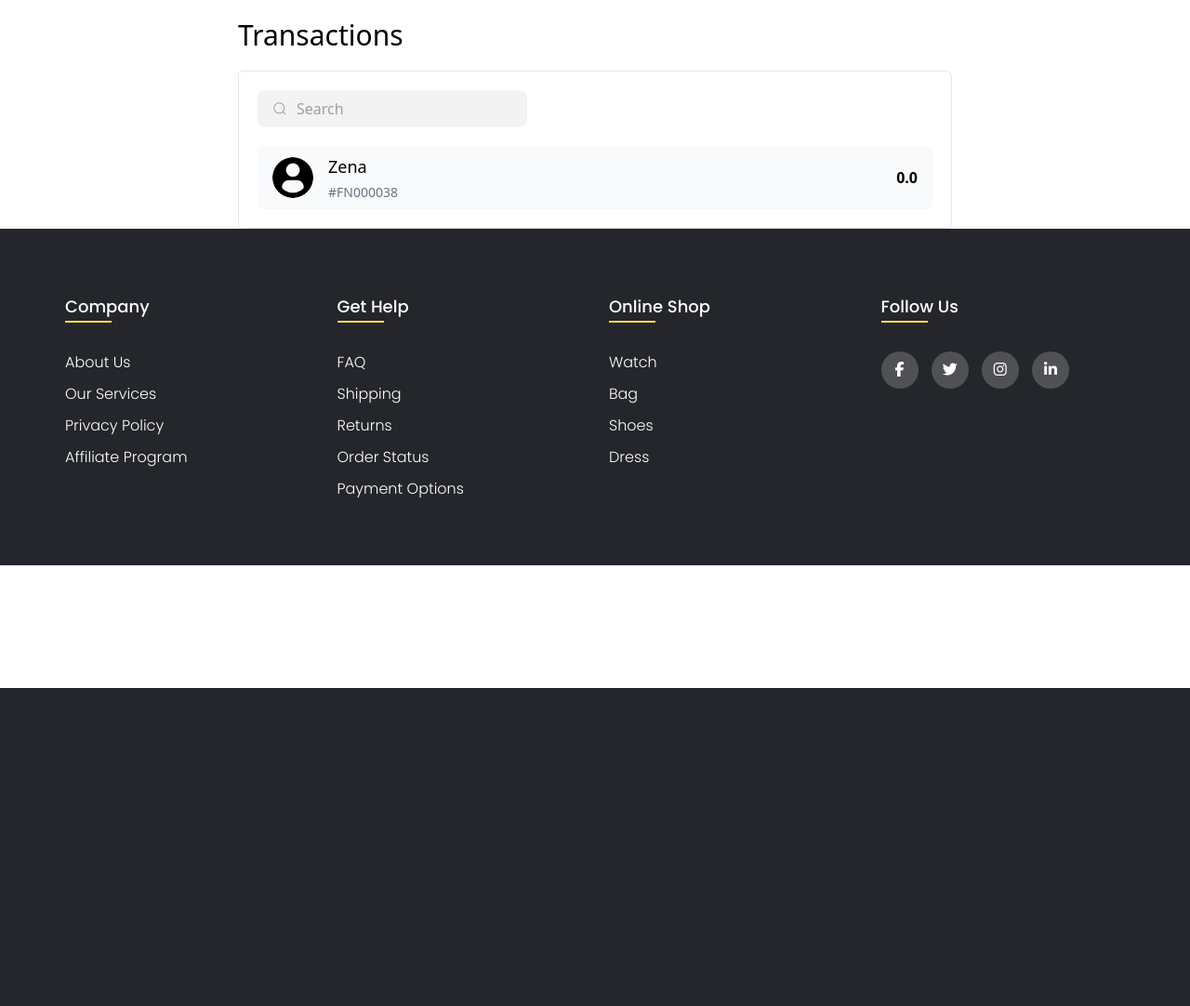
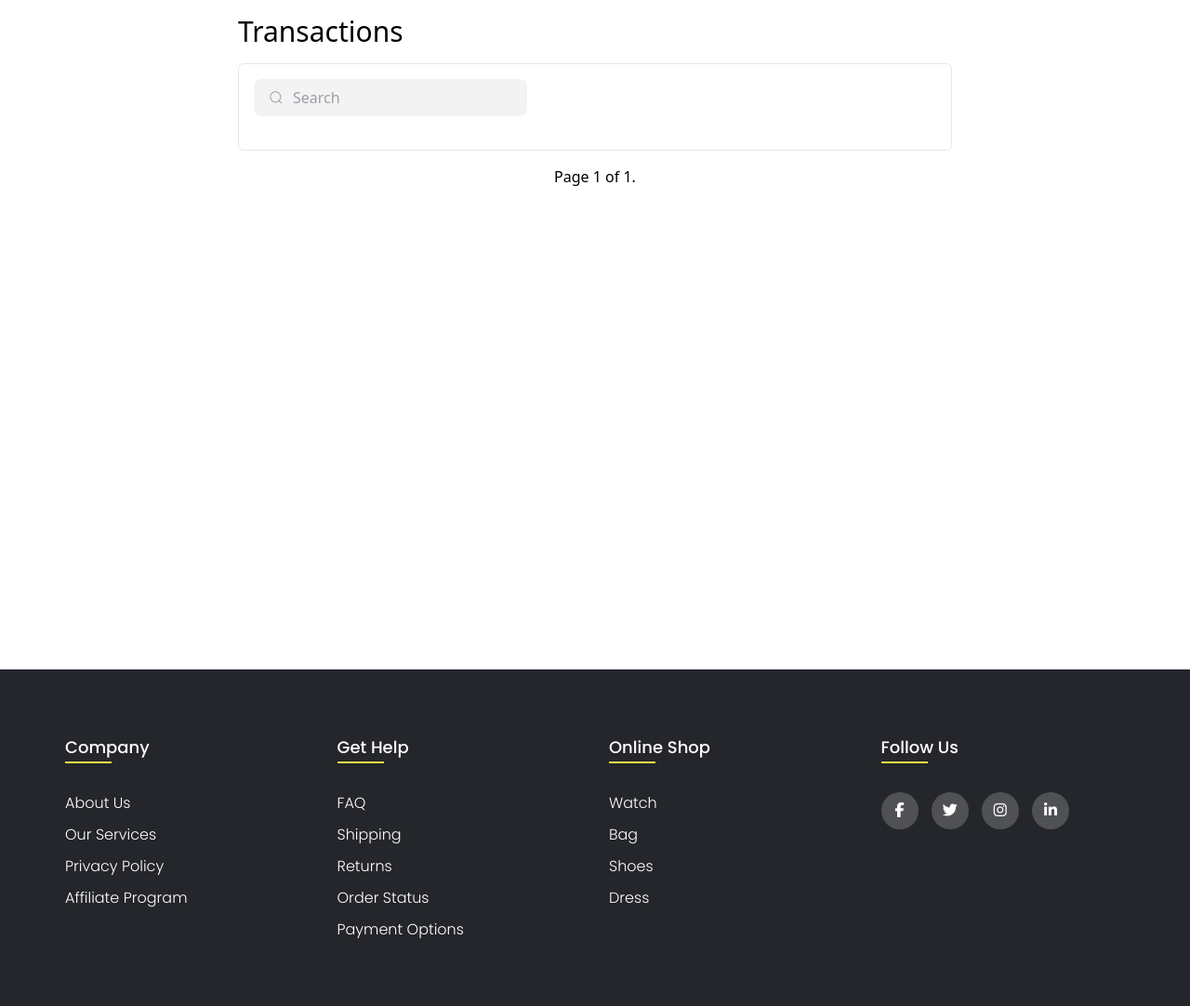
Before and after one commit to TharakaramuduN/TailorFlow1, a Django app: page /transactions/ in a window 1280 px wide. Shown: the part 60-1142 px from the top of the page at 93% size. Before the commit the page ends 800 px from the top, so only its background shows below. Run offline with Django 4.2, Linux system fonts and the light colour scheme; a user stored in the database is signed in; data comes from the database, SQL or seed files in the repository.

Commit message:
added pagination in transactions app

```diff
--- /dev/null
+++ b/apps/transactions/static/js/transactions.js
@@ -0,0 +1,43 @@
+async function filterTransactions(page_num){
+    const searchQuery = document.querySelector('.search-input').value
+    let response = await fetch(`/filter-transactions/?search=${searchQuery}&page=${page_num ? page_num : 1}`)
+    if(!response.ok){
+        throw Error('not found')
+    }
+    const data = await response.json()
+    const transactionsContainer = document.querySelector('.transactions-list')
+    transactionsContainer.innerHTML = ''
+    pagination = document.querySelector('.pagination')
+    page_obj = data['page_obj']
+    data['transactions'].forEach(transaction=>{
+        const divElement = document.createElement('div')
+        divElement.classList.add('transaction-card', 'flex','justify-between', 'w-full','even:bg-slate-100', 'odd:bg-slate-50' ,'rounded-md', 'px-4', 'pb-3')
+        divElement.innerHTML = `
+        <div class="flex gap-2 sm:gap-4">
+            <div class="flex justify-center items-center"><img class=" h-11 w-11 rounded-full" src="/media/${transaction.order__customer__profile}" alt=""></div>
+            <div class="flex gap-1 flex-col">
+                <p class="text-lg font-medium">${transaction.order__customer__first_name}</p>
+                <p class=" text-sm  text-gray-500">Order Id:${transaction.order__id}</p>
+            </div>
+        </div>
+        <div class=" flex justify-center items-center font-bold"><p>${transaction.amount}</p></div>
+        `
+        transactionsContainer.appendChild(divElement)
+    })
+    pagination.innerHTML = ''
+    pagination.innerHTML = `
+    <span class="step-links flex justify-between w-full">
+        ${page_obj.has_previous ? `
+        <span>
+        <button class=" border px-3 bg-yellow-500 rounded-full" onclick=filterTransactions(${ page_obj.previous_page_number })><i class="fa-solid fa-angle-left"></i></button></span>` : '<div></div>' }
+
+        <span class="current">
+            Page ${ page_obj.number } of ${ page_obj.num_pages }.
+        </span>
+
+        ${page_obj.has_next ? `
+        <span>
+            <button class=' border px-3 bg-yellow-500 rounded-full' type='button' onclick=filterTransactions(${ page_obj.next_page_number })><i class="fa-solid fa-angle-right"></i></button>
+        </span>` : '<div></div>'}
+    </span>`
+}
--- a/apps/transactions/templates/transactions/transactions.html
+++ b/apps/transactions/templates/transactions/transactions.html
@@ -7,15 +7,15 @@
 
 {%block content%}
 
-        <section class=" flex flex-col justify-center items-center">
-            <div class="max-w-3xl w-full py-5">
+        <section class=" flex flex-col  items-center mx-5 min-h-[90vh]">
+            <div class="max-w-3xl w-full py-4">
                 <h1 class=" text-xl sm:text-3xl font-medium text-left">Transactions</h1>
             </div>
-            <div class="transactions-container flex flex-col max-w-3xl  w-full border p-5 rounded-md">
+            <div class="transactions-container flex flex-col max-w-3xl  w-full border p-4 rounded-md">
                 <div class="searchbar-filters flex gap-3 flex-wrap w-full justify-between items-center pb-5">
                     <div class="group">
                       <svg class="icon" aria-hidden="true" viewBox="0 0 24 24"><g><path d="M21.53 20.47l-3.66-3.66C19.195 15.24 20 13.214 20 11c0-4.97-4.03-9-9-9s-9 4.03-9 9 4.03 9 9 9c2.215 0 4.24-.804 5.808-2.13l3.66 3.66c.147.146.34.22.53.22s.385-.073.53-.22c.295-.293.295-.767.002-1.06zM3.5 11c0-4.135 3.365-7.5 7.5-7.5s7.5 3.365 7.5 7.5-3.365 7.5-7.5 7.5-7.5-3.365-7.5-7.5z"></path></g></svg>
-                      <input placeholder="Search" type="search" class="input search-input">
+                      <input oninput="filterTransactions()" placeholder="Search" type="search" class="input search-input">
                     </div>
                     <!-- <div class="flex gap-3">
                         <span class=" gap-2 flex flex-wrap">
@@ -38,13 +38,13 @@
                     </div> -->
                 </div>
                 <div class="transactions-list flex flex-col justify-center items-center gap-1 sm:gap-2">
-                    {%for transaction in transactions%}
-                        <div class="transaction-card flex justify-between w-full even:bg-slate-100 odd:bg-slate-50 rounded-md px-4 py-2">
+                    {%for transaction in page_obj%}
+                        <div class="transaction-card flex justify-between w-full even:bg-slate-100 odd:bg-slate-50 rounded-md px-4 pb-3">
                             <div class="flex gap-2 sm:gap-4">
                                 <div class="flex justify-center items-center"><img class=" h-11 w-11 rounded-full" src="{{transaction.order.customer.profile.url}}" alt=""></div>
                                 <div class="flex gap-1 flex-col">
                                     <p class="text-lg font-medium">{{transaction.order.customer.first_name}}</p>
-                                    <p class=" text-sm  text-gray-500">#FN0000{{transaction.order.id}}</p>
+                                    <p class=" text-sm  text-gray-500">Order Id:{{transaction.order.id}}</p>
                                 </div>
                             </div>
                             <div class=" flex justify-center items-center font-bold"><p>{{transaction.amount}}</p></div>
@@ -52,6 +52,33 @@
                     {%endfor%}
                 </div>
             </div>
+            <div class="pagination flex items-center justify-center mx-auto max-w-3xl w-full pt-4 sm:px-8 px-4 ">
+                <span class="step-links flex  w-full justify-between">
+                    {% if page_obj.has_previous %}
+                        <button type="button" class=" border px-3 bg-yellow-500 rounded-full" ><i class="fa-solid fa-angle-left"></i></button>
+                    {%else%}
+                        <div class="hidden-obj">
+
+                        </div>
+                    {% endif %}
+
+                    <span class="current">
+                        Page {{ page_obj.number }} of {{ page_obj.paginator.num_pages }}.
+                    </span>
+
+                    {% if page_obj.has_next %}
+                      <span>
+                        <button type="button" onclick="filterTransactions('{{page_obj.next_page_number}}')" class=" border px-3 bg-yellow-500 rounded-full"><i class="fa-solid fa-angle-right"></i></button>
+                      </span>
+                    {%else%}
+                      <div class="hidden-obj">
+
+                      </div>
+                    {% endif %}
+                </span>
+            </div>
         </section>
 
+<script src="{%static 'js/transactions.js'%}"></script>
+
 {%endblock content%}
--- a/apps/transactions/urls.py
+++ b/apps/transactions/urls.py
@@ -3,4 +3,5 @@
 
 urlpatterns = [
     path('transactions/',views.transactions,name='Transactions'),
+    path('filter-transactions/',views.filter_transactions,name='filter-transactions')
 ]
--- a/apps/transactions/views.py
+++ b/apps/transactions/views.py
@@ -1,11 +1,40 @@
 from django.shortcuts import render
 from .models import Transaction
 from django.contrib.auth.decorators import login_required
-
+from django.db.models import Q
+from django.core.paginator import Paginator
+from django.http import JsonResponse
 # Create your views here.
 
 @login_required
 def transactions(request):
-    print(request.path)
     transactions = Transaction.objects.filter(tailor=request.user)
-    return render(request,'transactions/transactions.html',{'transactions':transactions})
+    paginator = Paginator(transactions,6)
+    page_obj = paginator.get_page(1)
+    return render(request,'transactions/transactions.html',{'page_obj':page_obj})
+
+@login_required
+def filter_transactions(request):
+    transactions = Transaction.objects.filter(tailor=request.user)
+    search_query = request.GET.get('search','')
+    if search_query:
+        transactions = transactions.filter(
+            Q(order__customer__first_name__icontains=search_query) |
+            Q(order__id__icontains=search_query)
+        )
+    paginator = Paginator(transactions,6)
+    page_num = request.GET.get('page')
+    print(page_num)
+    page_obj = paginator.get_page(page_num)
+    transactions_data = list(page_obj.object_list.values('order__id','amount', 'order__customer__first_name','order__customer__profile'))
+    print(transactions_data)
+    page_data = {
+        'number':page_obj.number,
+        'num_pages':page_obj.paginator.num_pages,
+        'has_next':page_obj.has_next(),
+        'has_previous':page_obj.has_previous(),
+        'previous_page_number':page_obj.previous_page_number() if page_obj.has_previous() else None,
+        'next_page_number':page_obj.next_page_number() if page_obj.has_next() else None,
+
+    }
+    return JsonResponse({'page_obj':page_data,'transactions':transactions_data})
--- a/static/css/tailwindoutput.css
+++ b/static/css/tailwindoutput.css
@@ -896,6 +896,10 @@
   --tw-bg-opacity: 1;
   background-color: rgb(234 179 8 / var(--tw-bg-opacity));
 }
+.bg-yellow-200 {
+  --tw-bg-opacity: 1;
+  background-color: rgb(254 240 138 / var(--tw-bg-opacity));
+}
 .bg-opacity-50 {
   --tw-bg-opacity: 0.5;
 }
@@ -981,6 +985,9 @@
 }
 .pt-6 {
   padding-top: 1.5rem;
+}
+.pb-2 {
+  padding-bottom: 0.5rem;
 }
 .text-left {
   text-align: left;
```
Also changed, not shown: db.sqlite3.
